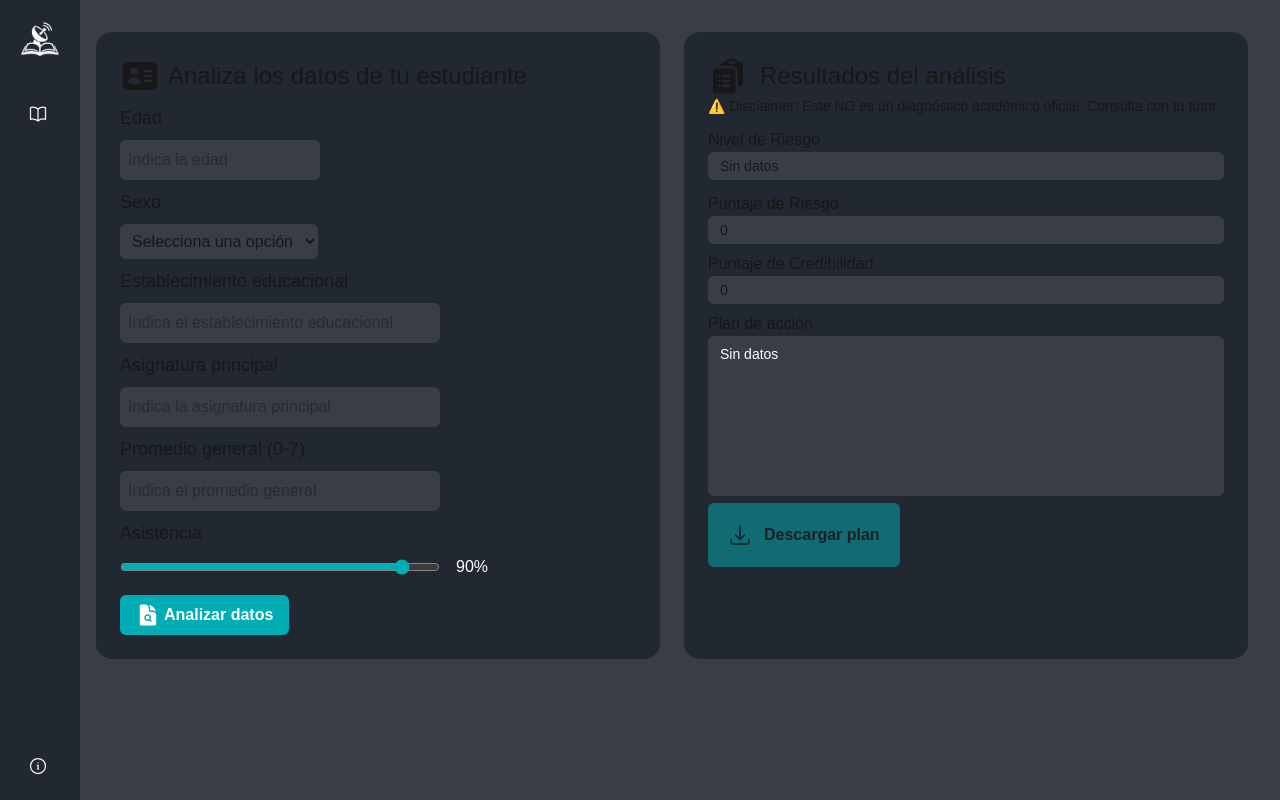
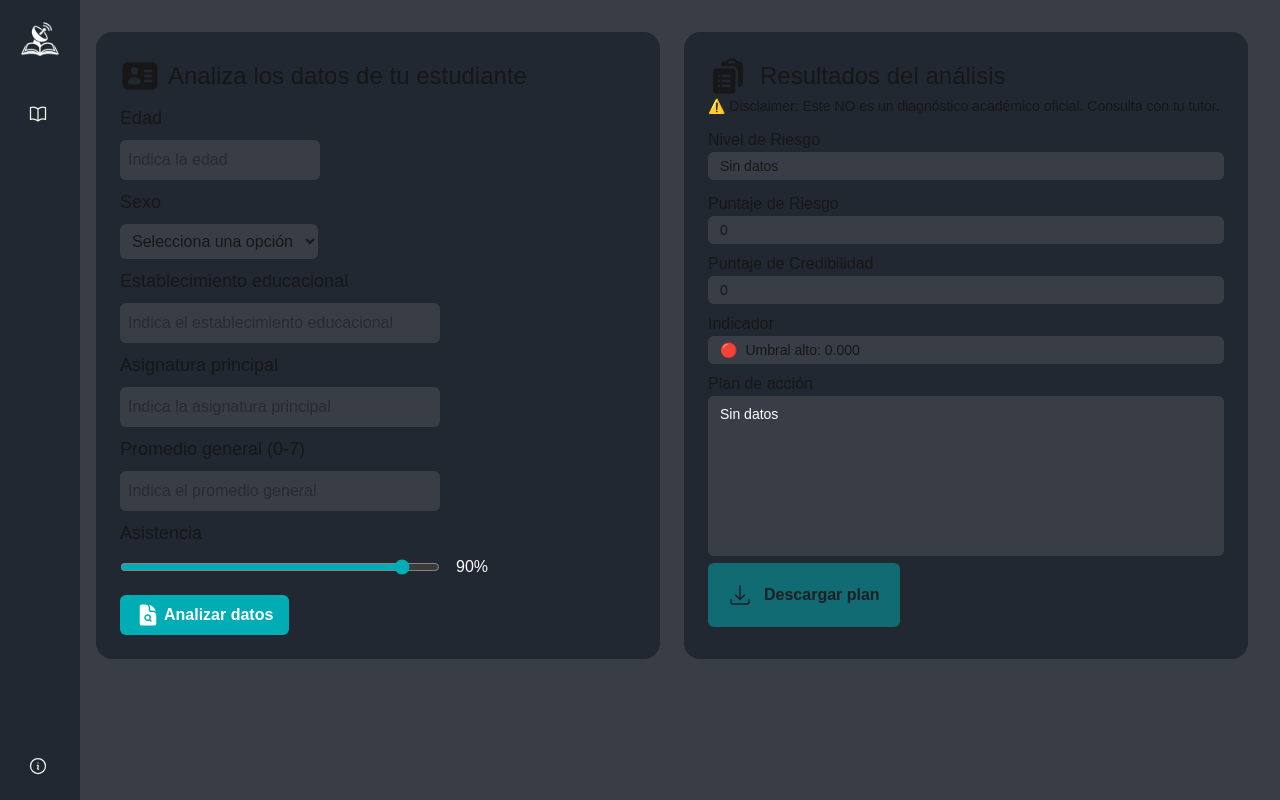
Before and after one commit to viccmoor/eduradar, a Next.js app: page /dashboard in a window 1280 px wide. Built offline with nearby package versions, Linux system fonts and the light colour scheme.

Commit message:
Call api

```diff
--- a/src/components/CustomForm.tsx
+++ b/src/components/CustomForm.tsx
@@ -8,7 +8,7 @@ import ResultsView from "@/components/ResultsView";
 export default function CustomForm() {
     const [selectedOption, setSelectedOption] = useState("");
     const [attendanceValue, setAttendanceValue] = useState(90);
-    const [results, setResults] = useState({ riskLevel: "Sin datos", riskScore: 0, confidence: 0, plan: "Sin datos" });
+    const [results, setResults] = useState({ riskLevel: "Sin datos", riskScore: 0, confidence: 0, plan: "Sin datos", threshold: 0 });
     const options = [
         { label: "Masculino", value: "male" },
         { label: "Femenino", value: "female" },
@@ -47,12 +47,17 @@ export default function CustomForm() {
             body: JSON.stringify(user_data),
         });
         const data = await response.json();
+        const response_thr = await fetch("http://localhost:8000/threshold", {
+            method: "GET",
+        });
+        const data_thr = await response_thr.json();
 
         setResults({
             riskLevel: data.nivel_riesgo,
             riskScore: data.riesgo_desercion,
             confidence: data.confianza,
             plan: data.recomendacion,
+            threshold: data_thr.threshold || 0.5,
         });
     };
 
--- a/src/components/ResultsView.tsx
+++ b/src/components/ResultsView.tsx
@@ -7,6 +7,7 @@ interface Results {
     riskScore: GLfloat;
     confidence: GLfloat;
     plan: string;
+    threshold: GLfloat;
 };
 
 export default function ResultsView({ results }: { results: Results }) {
@@ -80,6 +81,22 @@ export default function ResultsView({ results }: { results: Results }) {
             <label className="flex bg-[#393E46] px-3 py-1 rounded-md text-sm">
                 {results.confidence}
             </label>
+            <h3 className="mt-2">Indicador</h3>
+            <label className="flex items-center gap-2 bg-[#393E46] px-3 py-1 rounded-md text-sm">
+            {(() => {
+                const score = results.riskScore;
+                const threshold = results.threshold;
+
+                let colorEmoji = "🟢";
+                if (score >= threshold) colorEmoji = "🔴";
+                else if (score >= 0.5) colorEmoji = "🟡";
+
+                return colorEmoji;
+            })()}
+            <span>
+                Umbral alto: {Number(results.threshold).toFixed(3)}
+            </span>
+            </label>
             <h3 className="mt-2">Plan de acción</h3>
             <textarea
                 className="w-full bg-[#393E46] text-white px-3 py-2 rounded-md text-sm resize-none h-40"
```
